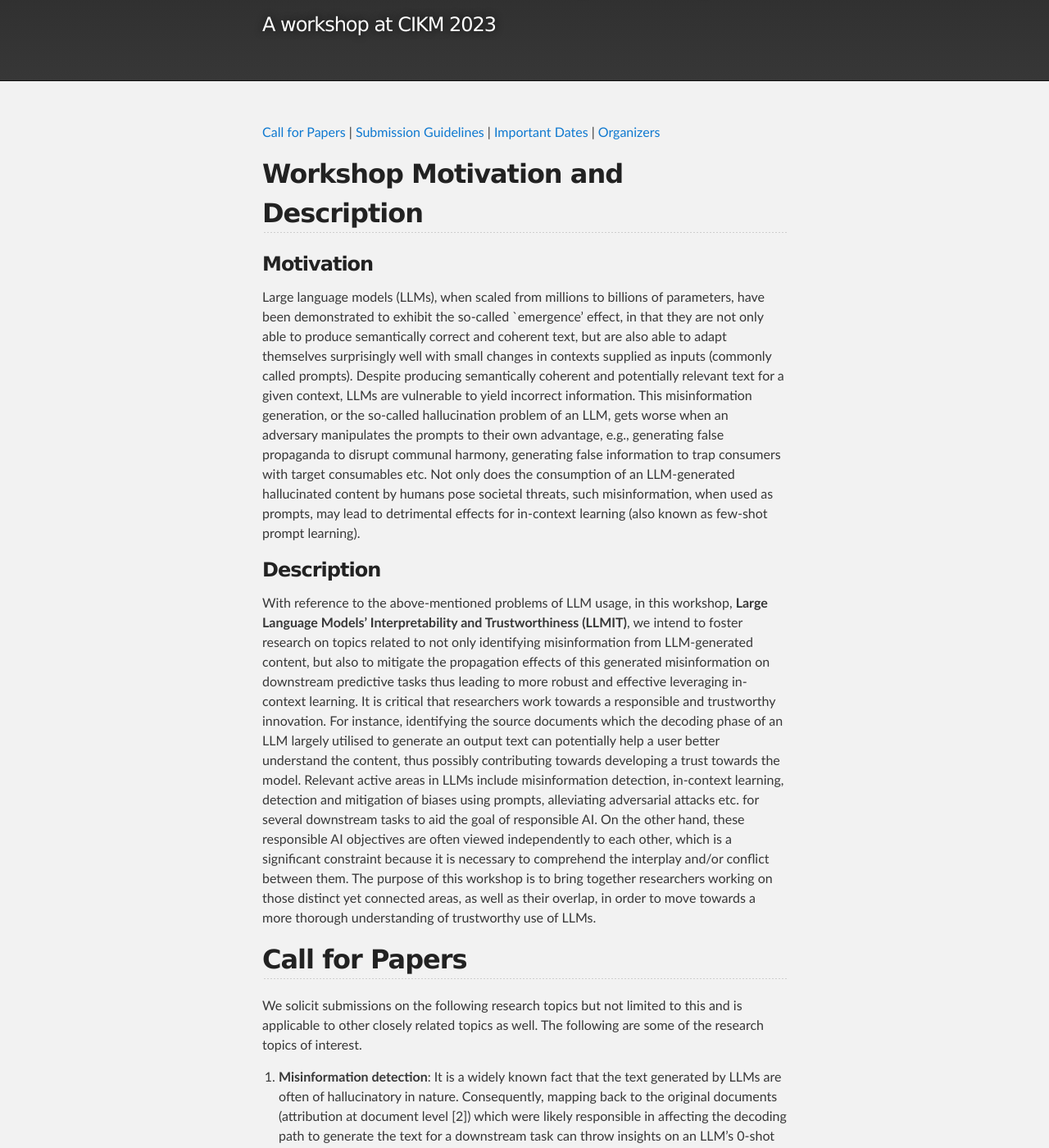
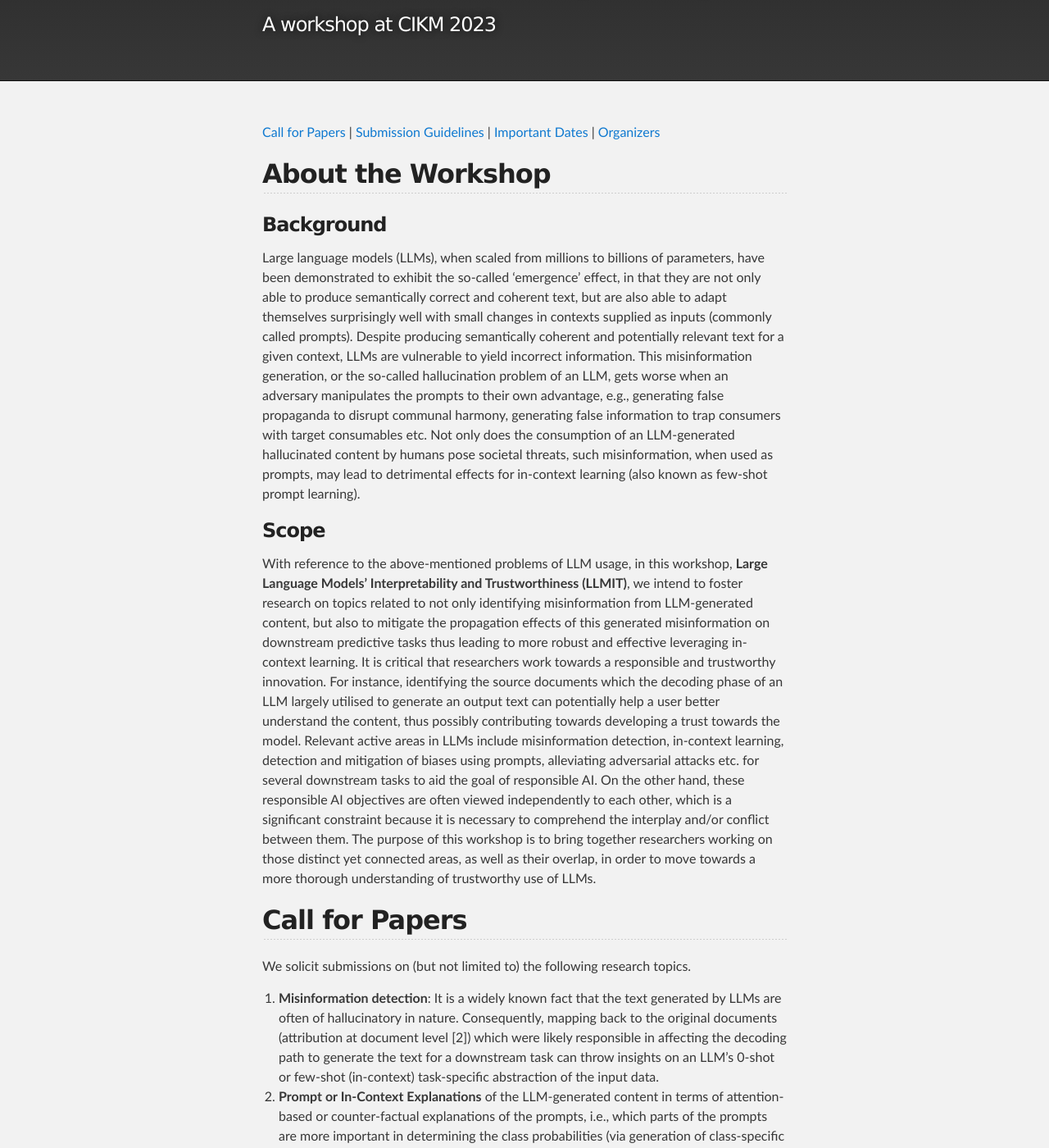
Before and after one commit to gdebasis/llmit, a Jekyll site: the page built from index.md, in a window 1280 px wide and 1400 px high, scrolled down 237 px. Shown: the whole window at 82% size. Built offline with Jekyll 4.4.1, drawn with Linux system fonts in a browser that asks for light colours; some of the changed text lies outside the part shown.

```diff
--- a/index.md
+++ b/index.md
@@ -7,21 +7,21 @@
 [Important Dates](#important-dates) |
 [Organizers](#organizers)
 
-## Workshop Motivation and Description
+## About the Workshop
 
-### Motivation
+### Background
 
-Large language models (LLMs), when scaled from millions to billions of parameters, have been demonstrated to exhibit the so-called `emergence' effect, in that they are not only able to produce semantically correct and coherent text, but are also able to adapt themselves surprisingly well with small changes in contexts supplied as inputs (commonly called prompts).
+Large language models (LLMs), when scaled from millions to billions of parameters, have been demonstrated to exhibit the so-called 'emergence' effect, in that they are not only able to produce semantically correct and coherent text, but are also able to adapt themselves surprisingly well with small changes in contexts supplied as inputs (commonly called prompts).
 Despite producing semantically coherent and potentially relevant text for a given context, LLMs are vulnerable to yield incorrect information. This misinformation generation, or the so-called hallucination problem of an LLM, gets worse when an adversary manipulates the prompts to their own advantage, e.g., generating false propaganda to disrupt communal harmony, generating false information to trap consumers with target consumables etc. Not only does the consumption of an LLM-generated hallucinated content by humans pose societal threats, such misinformation, when used as prompts, may lead to detrimental effects for in-context learning (also known as few-shot prompt learning).
 
-### Description
+### Scope
 
 With reference to the above-mentioned problems of LLM usage, in this workshop, **Large Language Models’ Interpretability and Trustworthiness (LLMIT)**, we intend to foster research on topics related to not only identifying misinformation from LLM-generated content, but also to mitigate the propagation effects of this generated misinformation on downstream predictive tasks thus leading to more robust and effective leveraging in-context learning. It is critical that researchers work towards a responsible and trustworthy innovation. For instance, identifying the source documents which the decoding phase of an LLM largely utilised to generate an output text can potentially help a user better understand the content, thus possibly contributing towards developing a trust towards the model. Relevant active areas in LLMs include misinformation detection, in-context learning, detection and mitigation of biases using prompts, alleviating adversarial attacks etc. for several downstream tasks to aid the goal of responsible AI. On the other hand, these responsible AI objectives are often viewed independently to each other, which is a significant constraint because it is necessary to comprehend the interplay and/or conflict between them. The purpose of this workshop is to bring together researchers working on those distinct yet connected areas, as well as their overlap, in order to move towards a more thorough understanding of trustworthy use of LLMs.
 
 
 ## Call for Papers
 
-We solicit submissions on the following research topics but not limited to this and is applicable to other closely related topics as well. The following are some of the research topics of interest.
+We solicit submissions on (but not limited to) the following research topics.
 
 1. **Misinformation detection**: It is a widely known fact that the text generated by LLMs are often of hallucinatory in nature. Consequently, mapping back to the original documents (attribution at document level [2]) which were likely responsible in affecting the decoding path to generate the text for a downstream task can throw insights on an LLM’s 0-shot or few-shot (in-context) task-specific abstraction of the input data.
 2. **Prompt or In-Context Explanations** of the LLM-generated content in terms of attention-based or counter-factual explanations of the prompts, i.e., which parts of the prompts are more important in determining the class probabilities (via generation of class-specific sets of words by the decoder).
@@ -40,7 +40,11 @@
 
 ## Submission Guidelines
 
-Papers submitted should be 4-10 pages of content (plus any number of additional pages for references). Papers must be submitted in PDF according to the **what** format. The review process is double-blind. Paper should be uploaded via Easychair via this submission link. Accepted papers will be included in the **what** proceedings and at least one author of each accepted contribution must attend the workshop. After acceptance, no additional authors can be added.
+Papers submitted should be 4-10 pages of content (plus any number of additional pages for references). Papers must be submitted in PDF as per the [CEUR](https://www.overleaf.com/latex/templates/template-for-submissions-to-ceur-workshop-proceedings-ceur-ws-dot-org/wqyfdgftmcfw") format. The review process is **double-blind**. Papers should be uploaded via Easychair via the following submission link.
+
+- Paper Submission Link (Coming soon!)
+
+Accepted papers will be included in the CIKM'23 companion volume (published by CEUR and indexed by **DBLP**). At least one author of each accepted contribution must attend the workshop. No additional authors can be added after acceptance.
 
 ## Important Dates (AoE)
 
```
Also changed, not shown: other parts of index.md (+0 -2 lines).
